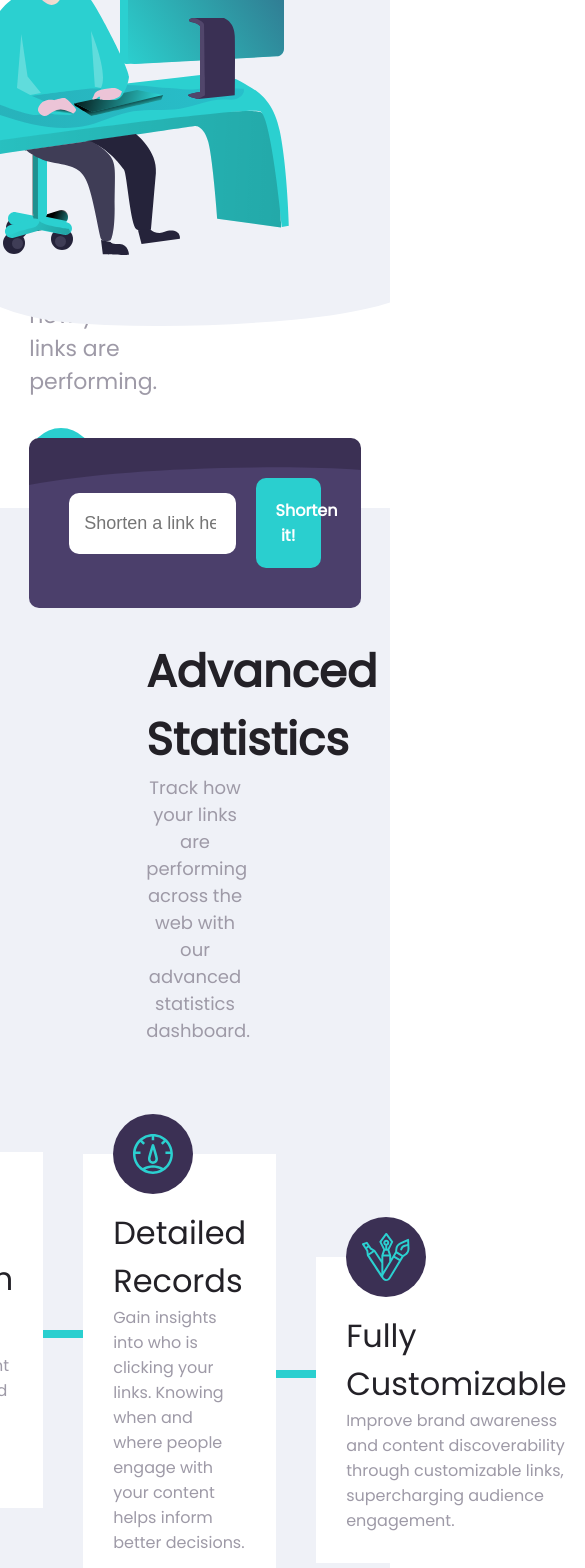
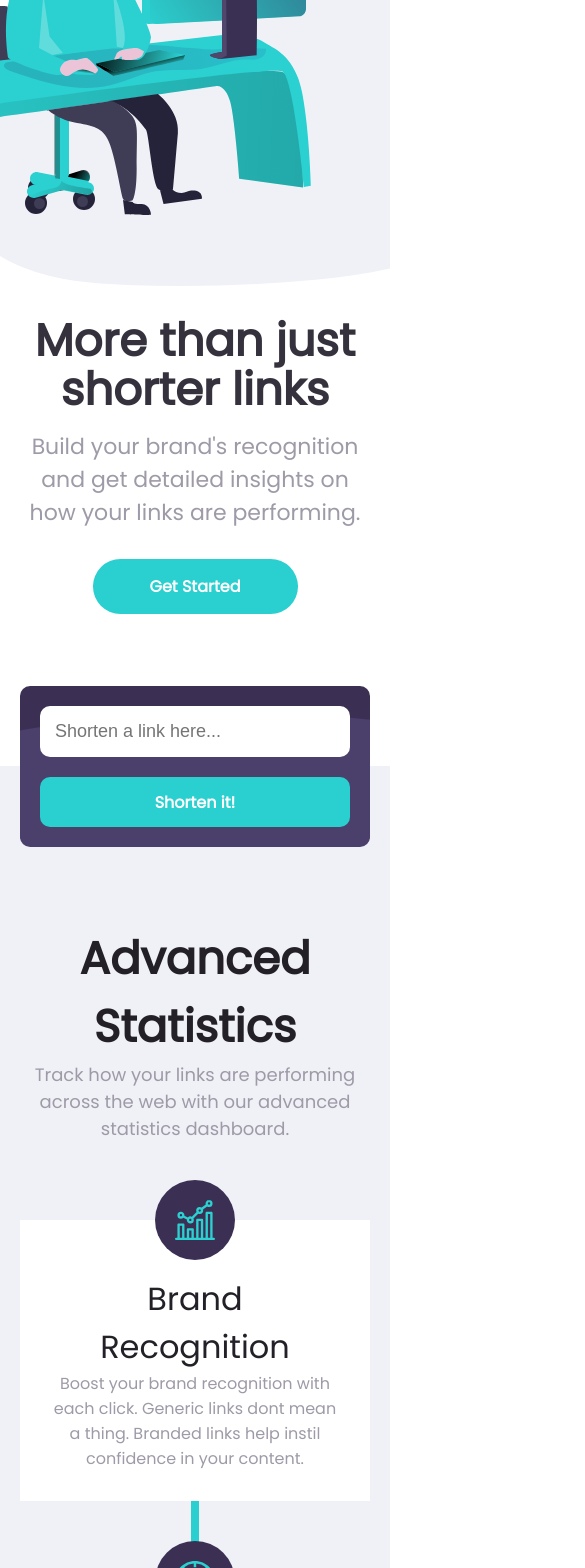
Before and after one commit to Paiva2/url-shortening-api-Next.js, a Next.js app: page / in a window 390 px wide. Shown: the part 432-2000 px from the top of the page, 585 px wide, since content can reach past the window. Built offline with nearby package versions, Linux system fonts and the light colour scheme.

Commit message:
styles/mobile

```diff
--- a/src/app/components/FooterComponent/styles.ts
+++ b/src/app/components/FooterComponent/styles.ts
@@ -7,6 +7,9 @@ export const Footer = styled.footer`
   font-size: 1.125rem;
   padding-top: 3.125rem;
   padding-bottom: 3.125rem;
+  display: flex;
+  align-items: center;
+  justify-content: center;
 `;
 
 export const Sections = styled.div`
@@ -18,8 +21,16 @@ export const Sections = styled.div`
 
 export const SectionsWrapper = styled.div`
   display: flex;
-  justify-content: space-around;
+  justify-content: space-between;
   width: 100%;
+
+  @media (max-width: 750px) {
+    align-items: center;
+    justify-content: center;
+    gap: 25px;
+    text-align: center;
+    flex-direction: column;
+  }
 
   div {
     display: flex;
--- a/src/app/components/Header/styles.ts
+++ b/src/app/components/Header/styles.ts
@@ -20,6 +20,12 @@ export const LogoWrapper = styled.div`
   align-items: center;
   gap: 1.875rem;
 
+  @media (max-width: 750px) {
+    a {
+      display: none;
+    }
+  }
+
   a {
     color: hsl(257, 7%, 63%);
     font-weight: 700;
@@ -35,6 +41,12 @@ export const HeaderButtonsWrapper = styled.div`
   align-items: center;
   justify-content: center;
   gap: 1.875rem;
+
+  @media (max-width: 750px) {
+    button {
+      display: none;
+    }
+  }
 `;
 
 export const LoginHeaderButton = styled.button`
--- a/src/app/components/MiddleSection/index.tsx
+++ b/src/app/components/MiddleSection/index.tsx
@@ -72,7 +72,13 @@ const MiddleSection = () => {
       <GetStartedContainer>
         <GetStartedWrapper>
           <GetStartedTitleWrapper>
-            <div>
+            <div
+              style={{
+                display: "flex",
+                flexDirection: "column",
+                gap: "15px",
+              }}
+            >
               <p>More than just shorter links</p>
               <p>
                 Build your brand's recognition and get detailed insights on how your
@@ -84,8 +90,7 @@ const MiddleSection = () => {
             </span>
           </GetStartedTitleWrapper>
         </GetStartedWrapper>
-
-        <IllustrationWorking />
+          <IllustrationWorking />
       </GetStartedContainer>
 
       <MiddleContainer>
--- a/src/app/components/MiddleSection/styles.ts
+++ b/src/app/components/MiddleSection/styles.ts
@@ -9,6 +9,17 @@ export const GetStartedContainer = styled.div`
   min-height: 750px;
   overflow: hidden;
 
+  @media (max-width: 950px) {
+    gap: 30px;
+    padding: 1.25rem;
+    flex-direction: column-reverse;
+    min-height: 1115px;
+
+    svg {
+      position: unset !important;
+    }
+  }
+
   svg {
     position: absolute;
     right: -150px;
@@ -19,6 +30,10 @@ export const GetStartedWrapper = styled.div`
   display: flex;
   width: 85%;
   align-items: center;
+
+  @media (max-width: 950px) {
+    width: 100%;
+  }
 `;
 
 export const GetStartedTitleWrapper = styled.div`
@@ -26,6 +41,25 @@ export const GetStartedTitleWrapper = styled.div`
   flex-direction: column;
   gap: 1.875rem;
   width: 41%;
+
+  @media (max-width: 950px) {
+    width: 100%;
+    align-items: center;
+    justify-content: center;
+    text-align: center;
+
+    span {
+      width: 100%;
+      display: flex;
+      justify-content: center;
+      text-align: center;
+      align-items: center;
+    }
+
+    p:first-child {
+      font-size: 2.8125rem !important;
+    }
+  }
 
   p:first-child {
     color: hsl(255, 11%, 22%);
@@ -54,6 +88,10 @@ export const GetStartedButton = styled.button`
   cursor: pointer;
   transition: all 0.2s ease;
 
+  @media (max-width: 950px) {
+    width: 50%;
+  }
+
   &:hover {
     background-color: #9ce2e2;
   }
@@ -74,6 +112,11 @@ export const MiddleContainer = styled.div`
   display: flex;
   flex-direction: column;
   gap: 1.875rem;
+
+  @media (max-width: 880px) {
+    padding: 1.25rem;
+    gap: 4.875rem;
+  }
 `;
 
 export const ShortenALinkContainer = styled.form`
@@ -93,6 +136,24 @@ export const ShortenALinkContainer = styled.form`
   border-radius: 10px;
   z-index: 1000;
 
+  @media (max-width: 880px) {
+    flex-direction: column;
+    padding: 1.25rem;
+    width: 100%;
+    margin-top: -6.25rem;
+
+    input {
+      width: 100%;
+      padding: 0.9375rem;
+    }
+
+    button {
+      padding: 0;
+      width: 100%;
+      height: 50px;
+    }
+  }
+
   input {
     width: 70%;
     padding: 1.25rem;
@@ -100,6 +161,11 @@ export const ShortenALinkContainer = styled.form`
     border-radius: 0.625rem;
     font-size: 1.125rem;
     border: 0;
+
+    @media (max-width: 880px) {
+      width: 100%;
+      padding: 0.9375rem;
+    }
 
     &.error {
       border: 3px solid hsl(0, 87%, 67%);
@@ -121,6 +187,12 @@ export const ShortenALinkContainer = styled.form`
     text-align: center;
     cursor: pointer;
     transition: all 0.2s ease;
+
+    @media (max-width: 880px) {
+      padding: 0;
+      width: 100%;
+      height: 50px;
+    }
 
     &:hover {
       background-color: #9ce2e2;
@@ -187,6 +259,10 @@ export const AdvancedStatistics = styled.div`
   width: 25%;
   text-align: center;
 
+  @media (max-width: 880px) {
+    width: 100%;
+  }
+
   p:first-child {
     font-size: 2.8125rem;
     font-weight: 700;
@@ -209,6 +285,11 @@ export const InformationCardsWrapper = styled.div`
   @media (min-width: 3850px) {
     height: 100vh;
   }
+
+  @media (max-width: 880px) {
+    gap: 0;
+    flex-direction: column;
+  }
 `;
 
 export const InformationCards = styled.div`
@@ -216,6 +297,13 @@ export const InformationCards = styled.div`
   padding: 1.875rem;
   background: #fff;
   position: relative;
+
+  @media (max-width: 880px) {
+    display: flex;
+    flex-direction: column;
+    align-items: center;
+    text-align: center;
+  }
 
   h1 {
     color: hsl(260, 8%, 14%);
@@ -247,6 +335,13 @@ export const InformationCards = styled.div`
       background-color: hsl(180, 66%, 49%);
       right: -40px;
       top: 50%;
+
+      @media (max-width: 880px) {
+        right: 49%;
+        top: 100%;
+        width: 0.5rem;
+        height: 3.5rem;
+      }
     }
   }
 
@@ -261,13 +356,23 @@ export const InformationCards = styled.div`
       background-color: hsl(180, 66%, 49%);
       right: -40px;
       top: 50%;
+
+      @media (max-width: 880px) {
+        right: 49%;
+        top: 100%;
+        width: 0.5rem;
+        height: 3.5rem;
+      }
     }
   }
 
   &:nth-child(3) {
     margin-top: 10rem;
+
+    @media (max-width: 880px) {
+      margin-top: 5rem;
   }
-`;
+`
 
 export const BoostYourLinks = styled.div`
   width: 100%;
@@ -290,6 +395,12 @@ export const BoostYourLinks = styled.div`
     font-weight: 700;
   }
 
+  @media (max-width: 550px) {
+    p {
+      font-size: 25px;
+    }
+  }
+
   button {
     all: unset;
     text-align: center;
```
